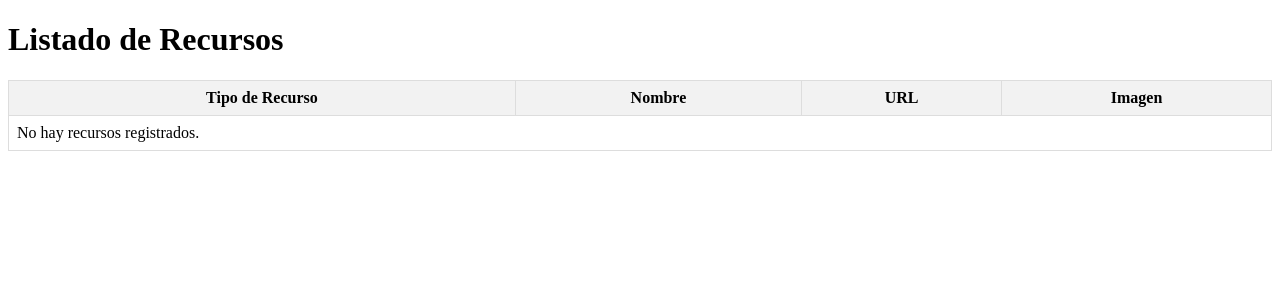
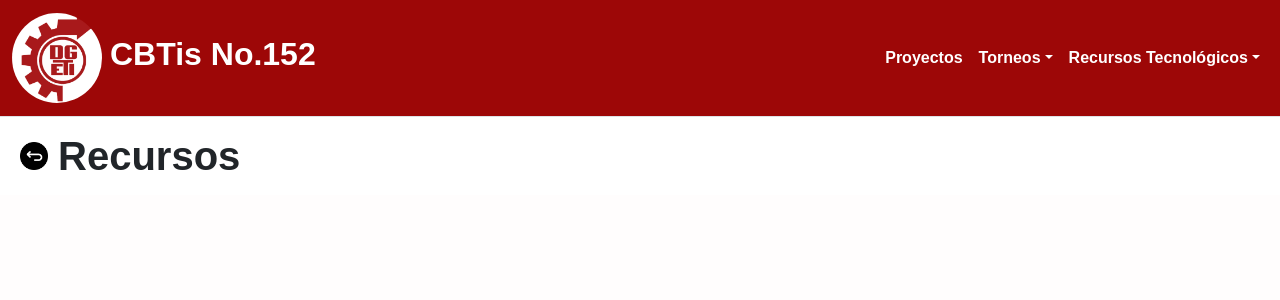
Before and after one commit to Ramses-8a/cbtis, a PHP site: page /mostrar_recursos.php in a window 1280 px wide. Shown: the top 300 px of the page. Run offline with PHP 8.4, Linux system fonts and the light colour scheme; data that the repository does not hold is empty.

Commit message:
ya jala lo de mostrar recursos

```diff
--- a/header.php
+++ b/header.php
@@ -71,7 +71,7 @@
                 <li class="nav-item dropdown">
                     <a class="nav-link dropdown-toggle text-white fw-bold" href="#" role="button" data-bs-toggle="dropdown">Recursos Tecnológicos</a>
                     <ul class="dropdown-menu">
-                        <li><a class="dropdown-item" href="1">Tecnológicos</a></li>
+                        <li><a class="dropdown-item" href="mostrar_recursos.php">Tecnológicos</a></li>
                         <li><a class="dropdown-item" href="mostrar_cursos.php">Cursos</a></li>
                     </ul>
                 </li>
--- a/mostrar_recursos.php
+++ b/mostrar_recursos.php
@@ -1,5 +1,6 @@
 <?php
-require_once 'controller/conexion.php'; // Ajusta si tu ruta es diferente
+require_once 'controller/conexion.php';
+include_once('header.php');
 
 try {
     $sql = "SELECT r.pk_recurso, tr.nom_tipo AS tipo_recurso, r.nom_recurso, r.url, r.estatus, r.img
@@ -7,7 +8,6 @@ try {
             INNER JOIN tipo_recursos tr ON r.fk_tipo_recurso = tr.pk_tipo_recurso";
     $stmt = $connect->prepare($sql);
     $stmt->execute();
-
     $recursos = $stmt->fetchAll(PDO::FETCH_ASSOC);
 } catch (PDOException $e) {
     echo "Error al consultar los recursos: " . $e->getMessage();
@@ -19,66 +19,38 @@ try {
 <html lang="es">
 <head>
     <meta charset="UTF-8">
-    <title>Lista de Recursos</title>
-    <style>
-        table {
-            border-collapse: collapse;
-            width: 100%;
-        }
-
-        th, td {
-            padding: 8px;
-            border: 1px solid #ddd;
-        }
-
-        th {
-            background-color: #f2f2f2;
-        }
-
-        a {
-            text-decoration: none;
-            color: blue;
-        }
-
-        img {
-            max-width: 100px;
-            height: auto;
-        }
-    </style>
+    <title>Recursos</title>
+    <meta name="viewport" content="width=device-width, initial-scale=1.0">
+    <link href="https://fonts.googleapis.com/css2?family=Poppins:wght@400;600;700&display=swap" rel="stylesheet">
+    <link rel="stylesheet" href="css/proyecto.css">
 </head>
 <body>
-    <h1>Listado de Recursos</h1>
-    <table>
-        <thead>
-            <tr>
-                <th>Tipo de Recurso</th>
-                <th>Nombre</th>
-                <th>URL</th>
-                <th>Imagen</th>
-            </tr>
-        </thead>
-        <tbody>
-            <?php if (!empty($recursos)): ?>
-                <?php foreach ($recursos as $recurso): ?>
-                    <tr>
-                        <td><?= htmlspecialchars($recurso['tipo_recurso']) ?></td>
-                        <td><?= htmlspecialchars($recurso['nom_recurso']) ?></td>
-                        <td><a href="<?= htmlspecialchars($recurso['url']) ?>" target="_blank">Visitar</a></td>
-                        <td>
-                            <?php if (!empty($recurso['img'])): ?>
-                                <img src="uploads/<?= htmlspecialchars($recurso['img']) ?>" alt="Imagen recurso">
-                            <?php else: ?>
-                                Sin imagen
-                            <?php endif; ?>
-                        </td>
-                    </tr>
-                <?php endforeach; ?>
+    <div class="con_volver">
+        <a href="index.php" class="volver">
+            <img src="img/volver.webp" alt="Volver">
+        </a>
+        <h3>Recursos</h3>
+    </div>
+
+    <main class="proyectos">
+    <?php foreach ($recursos as $recurso):
+        if (isset($recurso['estatus']) && $recurso['estatus'] == 1):
+    ?>
+        <a href="<?= htmlspecialchars($recurso['url']) ?>" class="card" target="_blank">
+            <?php if (!empty($recurso['img'])): ?>
+                <img src="uploads/<?= htmlspecialchars($recurso['img']) ?>" alt="Imagen recurso" style="width: 100%; height: auto;">
             <?php else: ?>
-                <tr>
-                    <td colspan="4">No hay recursos registrados.</td>
-                </tr>
+                <div style="width:100%;height:200px;display:flex;align-items:center;justify-content:center;background:#f2f2f2;color:#666;">
+                    Sin imagen
+                </div>
             <?php endif; ?>
-        </tbody>
-    </table>
+            <p><strong><?= htmlspecialchars($recurso['nom_recurso']) ?></strong></p>
+            <p><?= htmlspecialchars($recurso['tipo_recurso']) ?></p>
+        </a>
+    <?php
+        endif;
+    endforeach;
+    ?>
+    </main>
 </body>
 </html>
```
